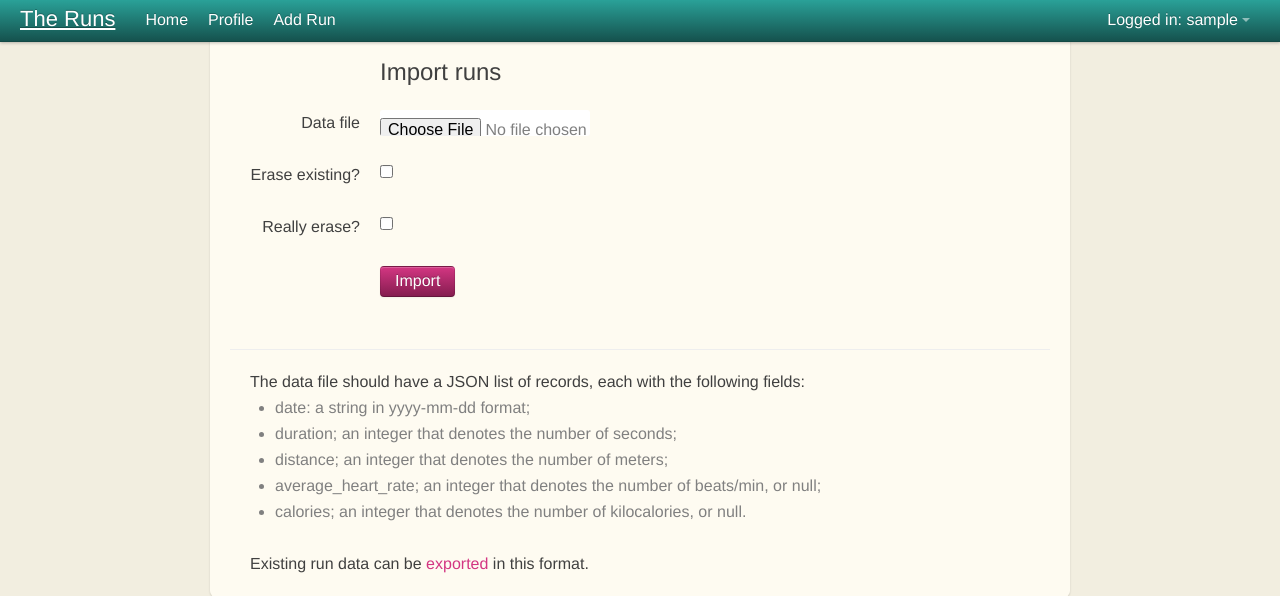
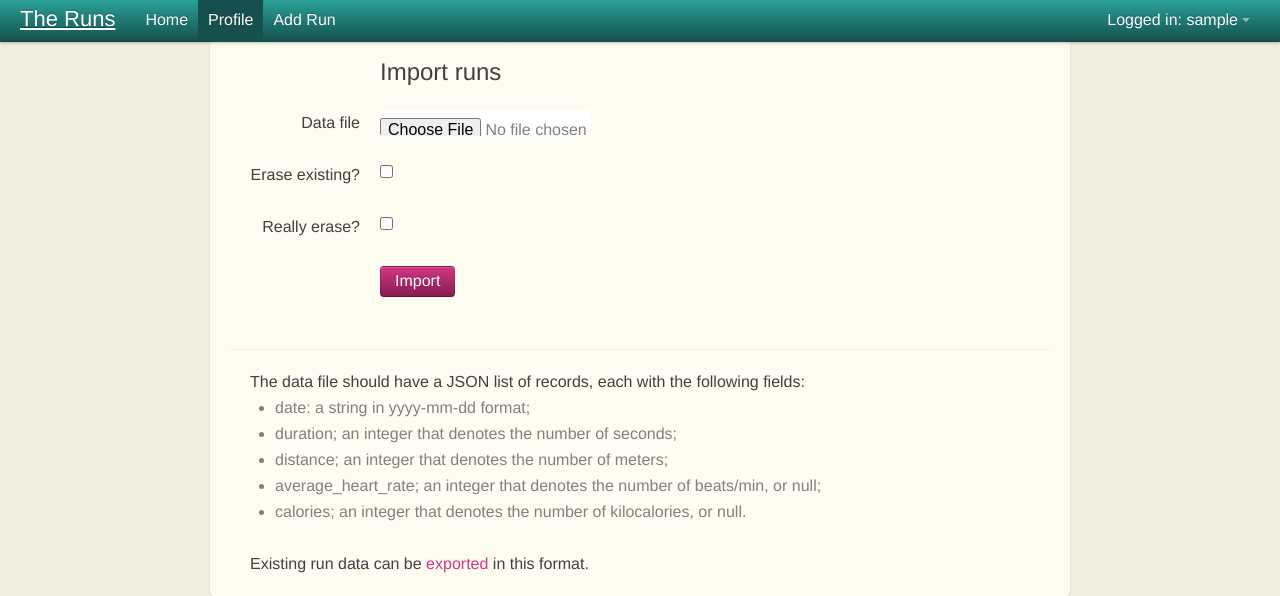
Before and after one commit to iwehrman/TheRuns, a Django app: page /import/ in a window 1280 px wide. Shown: the top 596 px of the page. Run offline with Django 3.2, Linux system fonts and the light colour scheme; the visitor is signed in with stand-in values (Sample User, id 1); parts of the project's set-up code (start-up, migrations or seed data) failed here and were passed over; some libraries are stand-ins or nearby versions.

Commit message:
Fix tabbing and the highlighted header section

```diff
--- a/run/forms.py
+++ b/run/forms.py
@@ -97,6 +97,9 @@ class ImportForm(Form):
                             raise ValidationError("Unable to parse JSON file. Error: %s." % str(e))
 
 
-    data_file = ImportableFileField(label='Data file')
-    erase_existing_data = BooleanField(required=False,label='Erase existing?')
-    really_erase = BooleanField(required=False,label='Really erase?')
+    data_file = ImportableFileField(widget=FileInput(attrs={'tabindex': '1'}),
+        label='Data file')
+    erase_existing_data = BooleanField(widget=CheckboxInput(attrs={'tabindex': '2'}),
+        required=False,label='Erase existing?')
+    really_erase = BooleanField(widget=CheckboxInput(attrs={'tabindex': '3'}),
+        required=False,label='Really erase?')
--- a/run/templates/run/import.html
+++ b/run/templates/run/import.html
@@ -1,6 +1,8 @@
 {% extends "run/base_14.html" %}
 
 {% block title %}The Runs: Import runs {% endblock title %}
+
+{% block section-profile %}class="active"{%endblock%}
 
 {% block init %}
 <script type="text/javascript">
@@ -32,7 +34,7 @@
 
 	<div class="clearfix">
 		<div class="input">
-			<button tabindex="3" name = "import" class="btn primary">Import</button>
+			<button tabindex="4" name = "import" class="btn primary">Import</button>
 		</div>
 	</div>
 
```
